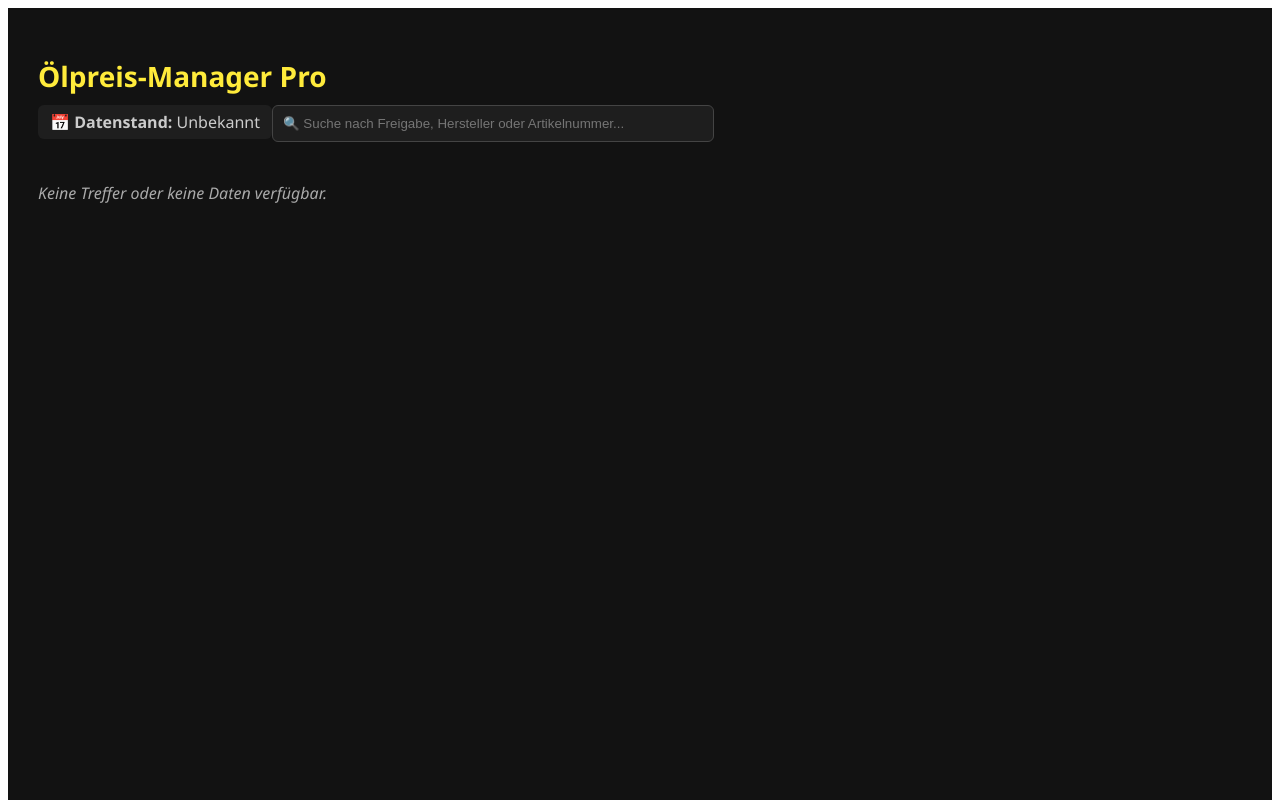
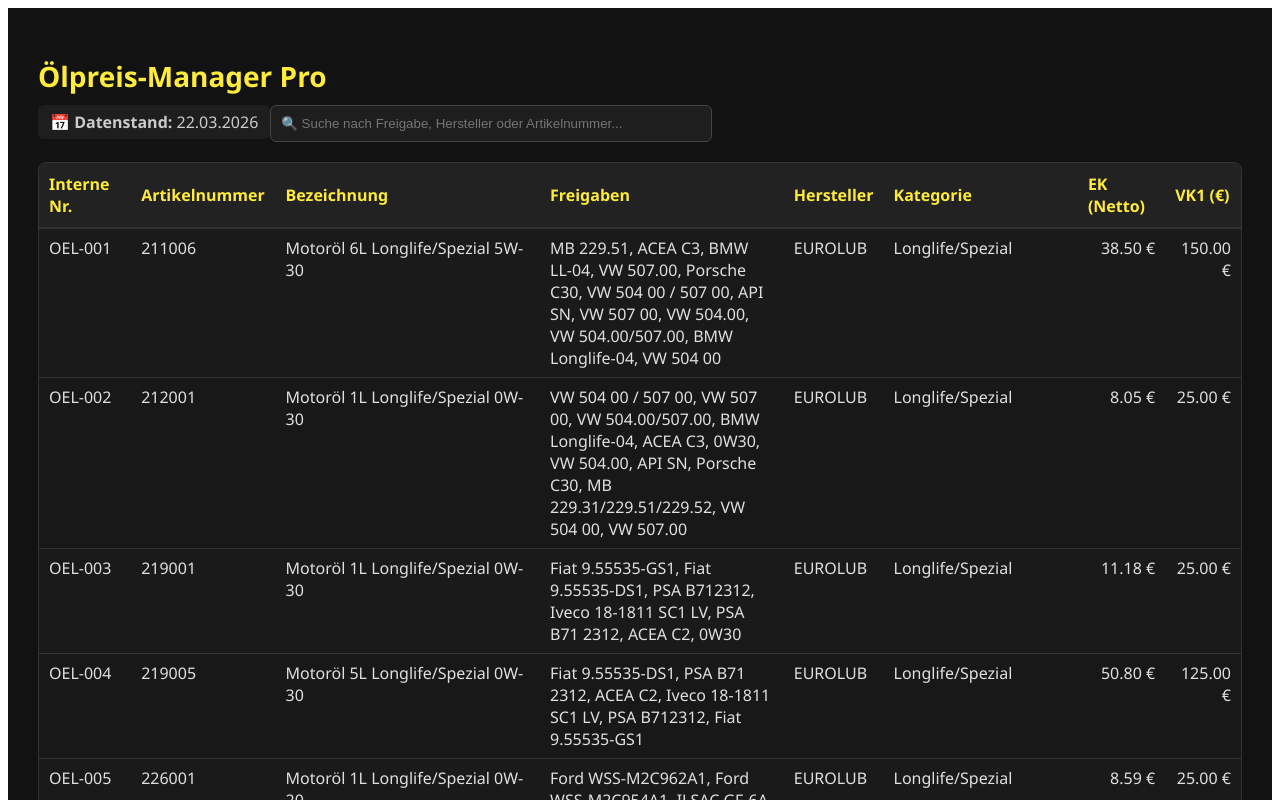
Before and after one commit to McLovin84de/Oelpreis-Manager-Pro, a React (Vite) app: page / in a window 1280 px wide. Shown: the top 800 px of the page. Built offline with nearby package versions, Linux system fonts and the light colour scheme.

Commit message:
Fix JSON Struktur + Loader

```diff
--- a/public/data/localdb.json
+++ b/public/data/localdb.json
@@ -1,4 +1,6 @@
-[
+{
+  "stand_datum": "22.03.2026",
+  "daten":[
   {
     "interne_nummer": "OEL-001",
     "artikelnummer": "211006",
@@ -552,4 +554,4 @@
     "status": "Unvollständig",
     "unvollstaendig": "Freigaben"
   }
-]
+]}
--- a/src/App.jsx
+++ b/src/App.jsx
@@ -2,39 +2,96 @@ import React, { useState, useEffect } from "react";
 import Fuse from "fuse.js";
 
 function App() {
-  const [data, setData] = useState(null);
+  const [data, setData] = useState({ stand_datum: "Unbekannt", daten: [] });
   const [search, setSearch] = useState("");
   const [filtered, setFiltered] = useState([]);
+
+  // Datensätze vereinheitlichen
+  const normalizeOil = (oil) => {
+    const freigaben = Array.isArray(oil.freigaben)
+      ? oil.freigaben.join(", ")
+      : oil.freigaben || "";
+
+    const nettopreisRaw =
+      oil.nettopreis ??
+      oil.nettopreislieferant ??
+      oil.nettopreis_lieferant ??
+      null;
+
+    const nettopreis =
+      nettopreisRaw !== null && nettopreisRaw !== undefined && nettopreisRaw !== ""
+        ? Number(String(nettopreisRaw).replace(",", "."))
+        : null;
+
+    const vk1 =
+      oil.vk1 !== null && oil.vk1 !== undefined && oil.vk1 !== ""
+        ? Number(String(oil.vk1).replace(",", "."))
+        : null;
+
+    return {
+      ...oil,
+      freigaben,
+      nettopreis,
+      vk1,
+    };
+  };
 
   // JSON laden
   useEffect(() => {
     fetch("/data/localdb.json")
-      .then((res) => res.json())
+      .then((res) => {
+        if (!res.ok) {
+          throw new Error(`HTTP-Fehler: ${res.status}`);
+        }
+        return res.json();
+      })
       .then((json) => {
         console.log("✅ JSON geladen:", json);
-        setData(json);
-        setFiltered(json?.daten || []);
+
+        const daten = Array.isArray(json?.daten)
+          ? json.daten.map(normalizeOil)
+          : [];
+
+        setData({
+          stand_datum: json?.stand_datum || "Unbekannt",
+          daten,
+        });
+
+        setFiltered(daten);
       })
-      .catch((err) => console.error("❌ Fehler beim Laden der JSON:", err));
+      .catch((err) => {
+        console.error("❌ Fehler beim Laden der JSON:", err);
+        setData({ stand_datum: "Unbekannt", daten: [] });
+        setFiltered([]);
+      });
   }, []);
 
   // Fuzzy Suche
   useEffect(() => {
-    if (!data?.daten) return;
+    if (!data?.daten?.length) return;
+
     const fuse = new Fuse(data.daten, {
       keys: ["freigaben", "bezeichnung", "hersteller", "artikelnummer"],
       threshold: 0.3,
     });
-    if (!search.trim()) setFiltered(data.daten);
-    else setFiltered(fuse.search(search).map((r) => r.item));
+
+    if (!search.trim()) {
+      setFiltered(data.daten);
+    } else {
+      setFiltered(fuse.search(search).map((r) => r.item));
+    }
   }, [search, data]);
 
   // Hervorhebung
   const highlight = (text) => {
-    if (!text) return "";
-    if (!search) return text;
-    const regex = new RegExp(`(${search})`, "gi");
-    return text.replace(
+    const safeText = Array.isArray(text) ? text.join(", ") : String(text || "");
+    if (!safeText) return "";
+    if (!search) return safeText;
+
+    const escapedSearch = search.replace(/[.*+?^${}()|[\]\\]/g, "\\$&");
+    const regex = new RegExp(`(${escapedSearch})`, "gi");
+
+    return safeText.replace(
       regex,
       (m) =>
         `<span style="background-color: #ffeb3b; color: black; font-weight: 600;">${m}</span>`
@@ -86,24 +143,26 @@ function App() {
                   <td
                     style={styles.td}
                     dangerouslySetInnerHTML={{
-                      __html: highlight(oil.bezeichnung || ""),
+                      __html: highlight(oil.bezeichnung),
                     }}
-                  ></td>
+                  />
                   <td
                     style={{ ...styles.td, maxWidth: 300, whiteSpace: "normal" }}
                     dangerouslySetInnerHTML={{
-                      __html: highlight(oil.freigaben || ""),
+                      __html: highlight(oil.freigaben),
                     }}
-                  ></td>
+                  />
                   <td style={styles.td}>{oil.hersteller}</td>
                   <td style={styles.td}>{oil.kategorie}</td>
                   <td style={{ ...styles.td, textAlign: "right" }}>
-                    {oil.nettopreis
+                    {typeof oil.nettopreis === "number" && !Number.isNaN(oil.nettopreis)
                       ? `${oil.nettopreis.toFixed(2)} €`
                       : "–"}
                   </td>
                   <td style={{ ...styles.td, textAlign: "right" }}>
-                    {oil.vk1 ? `${oil.vk1.toFixed(2)} €` : "–"}
+                    {typeof oil.vk1 === "number" && !Number.isNaN(oil.vk1)
+                      ? `${oil.vk1.toFixed(2)} €`
+                      : "–"}
                   </td>
                 </tr>
               ))}
```
